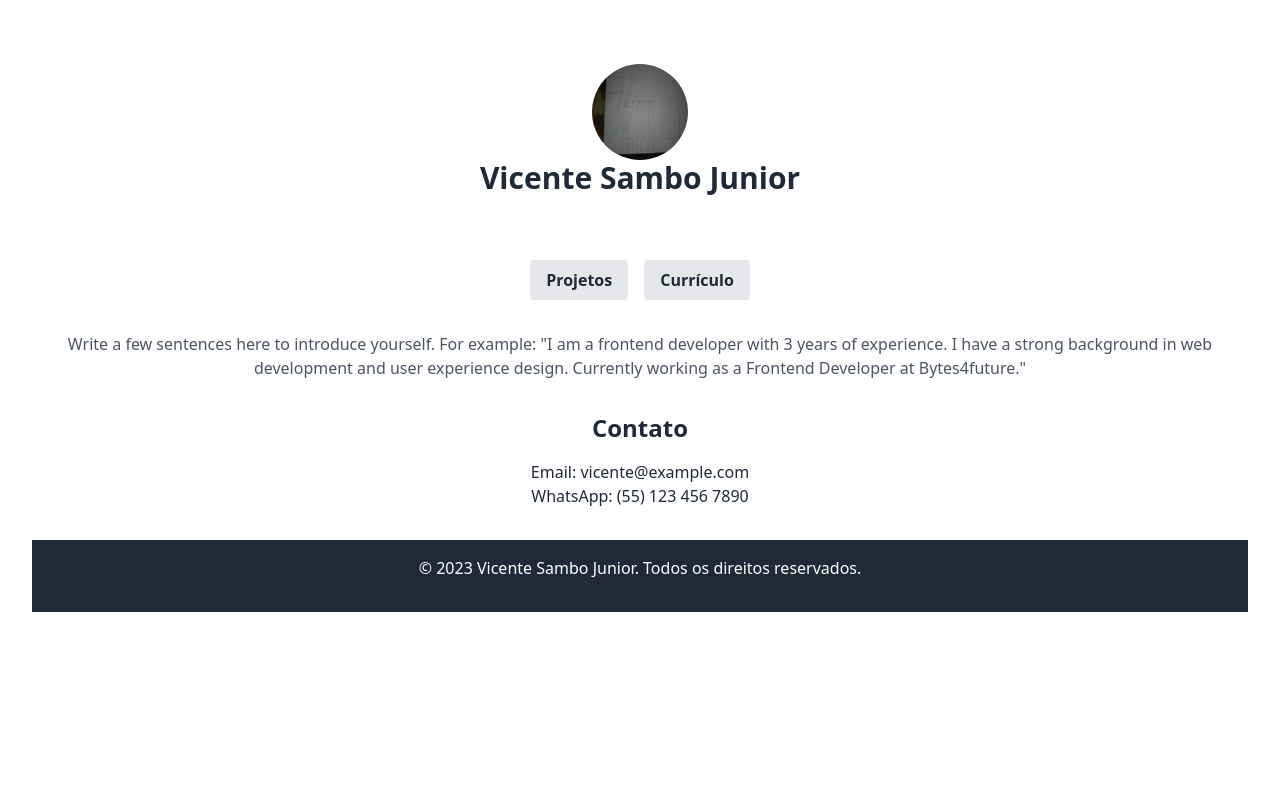
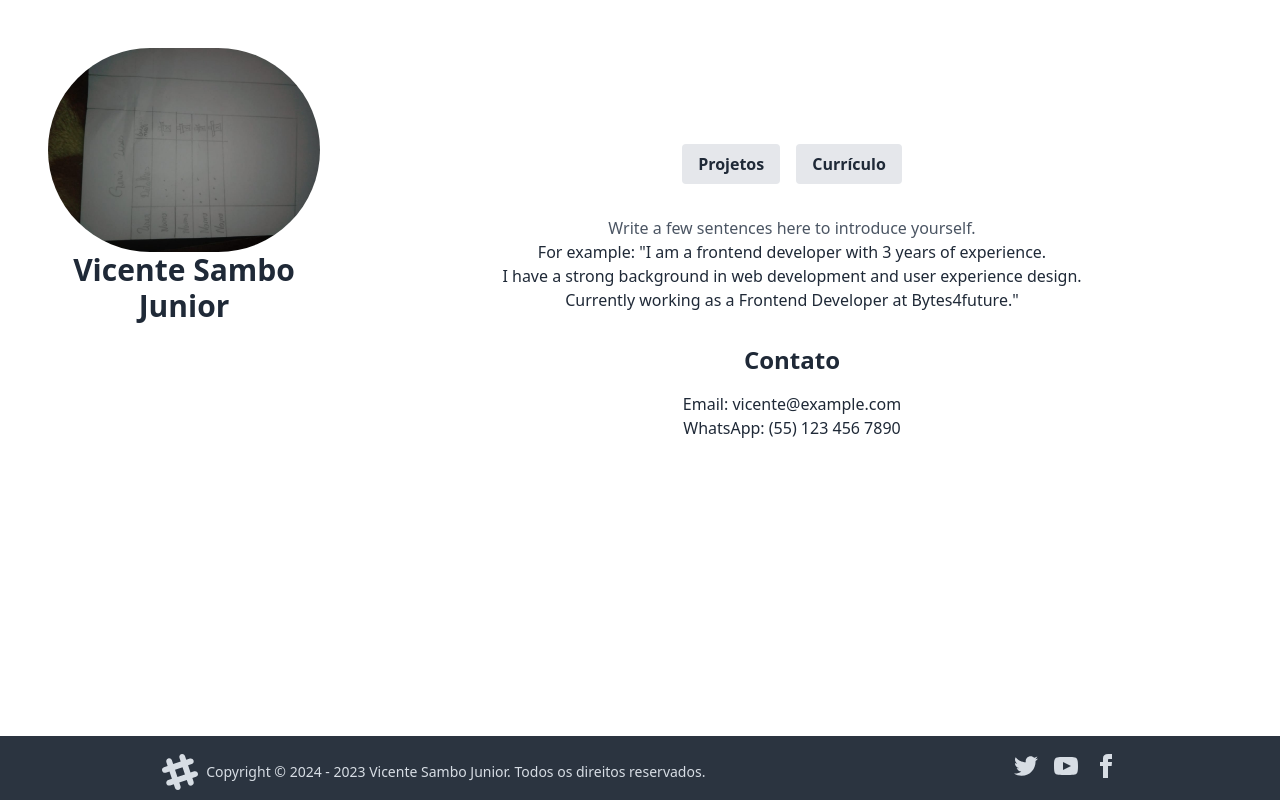
Before and after one commit to Djaysambo/Portifolio, a React (Vite) app: page / in a window 1280 px wide. Built offline with nearby package versions, Linux system fonts and the light colour scheme.

Commit message:
feat:ajust footer

```diff
--- a/src/components/footer/footer.jsx
+++ b/src/components/footer/footer.jsx
@@ -16,7 +16,7 @@ export const Footer =()=> {
       <path
         d="M22.672 15.226l-2.432.811.841 2.515c.33 1.019-.209 2.127-1.23 2.456-1.15.325-2.148-.321-2.463-1.226l-.84-2.518-5.013 1.677.84 2.517c.391 1.203-.434 2.542-1.831 2.542-.88 0-1.601-.564-1.86-1.314l-.842-2.516-2.431.809c-1.135.328-2.145-.317-2.463-1.229-.329-1.018.211-2.127 1.231-2.456l2.432-.809-1.621-4.823-2.432.808c-1.355.384-2.558-.59-2.558-1.839 0-.817.509-1.582 1.327-1.846l2.433-.809-.842-2.515c-.33-1.02.211-2.129 1.232-2.458 1.02-.329 2.13.209 2.461 1.229l.842 2.515 5.011-1.677-.839-2.517c-.403-1.238.484-2.553 1.843-2.553.819 0 1.585.509 1.85 1.326l.841 2.517 2.431-.81c1.02-.33 2.131.211 2.461 1.229.332 1.018-.21 2.126-1.23 2.456l-2.433.809 1.622 4.823 2.433-.809c1.242-.401 2.557.484 2.557 1.838 0 .819-.51 1.583-1.328 1.847m-8.992-6.428l-5.01 1.675 1.619 4.828 5.011-1.674-1.62-4.829z"></path>
     </svg>
-    <p>Copyright © {new Date().getFullYear()} - All right reserved</p>
+    <p>Copyright © {new Date().getFullYear()} - 2023 Vicente Sambo Junior. Todos os direitos reservados.</p>
   </aside>
   <nav className="grid-flow-col gap-4 md:place-self-center md:justify-self-end">
     <a>
--- a/src/components/pages/Home.jsx
+++ b/src/components/pages/Home.jsx
@@ -2,36 +2,51 @@ import React from 'react'
 import { Header } from '../header/header'
 import { Footer } from '../footer/footer'
 import { Porfile } from '../porfale'
+import { NavLink } from 'react-router-dom'
+
 
 export const Home = () => {
   return (
     <>
       <div className="bg-circuit-pattern">
+        <div className="flex">
+                  <div className="flex-none w-1/4 p-4  ">
+                  <div className='border-sky-400'>
+                    <img src="/WhatsApp Image 2024-09-03 at 7.26.46 PM.jpeg" alt="Vicente Sambo Junior" className="rounded-full w-30 h-30 mx-auto" />
+
+                  </div>
+            <h1 className="text-3xl font-bold">Vicente Sambo Junior</h1>
+             </div>
+
+          <div className="flex-grow p-4">
             <header className="text-center py-8">
-        <img src="/WhatsApp Image 2024-09-03 at 7.26.46 PM.jpeg" alt="Vicente Sambo Junior" className="rounded-full w-24 h-24 mx-auto" />
-        <h1 className="text-3xl font-bold">Vicente Sambo Junior</h1>
+
             </header>
+
             <div className="container mx-auto px-4 py-8">
               <div className="flex justify-center">
                 <button className="bg-gray-200 hover:bg-gray-300 text-gray-800 font-bold py-2 px-4 rounded">Projetos</button>
                 <button className="ml-4 bg-gray-200 hover:bg-gray-300 text-gray-800 font-bold py-2 px-4 rounded">Currículo</button>
               </div>
               <p className="text-gray-600 mt-8">
-          Write a few sentences here to introduce yourself.
+                Write a few sentences here to introduce yourself.</p>
+                <p>
                   For example: "I am a frontend developer with 3 years of experience.
-          I have a strong background in web development and user experience design.
-          Currently working as a Frontend Developer at Bytes4future."
+                </p> I have a strong background in web development and user experience design.
+                <p>Currently working as a Frontend Developer at Bytes4future."
               </p>
               <div className="mt-8">
                 <h2 className="text-2xl font-bold">Contato</h2>
                 <ul className="mt-4">
                   <li>Email: vicente@example.com</li>
                   <li>WhatsApp: (55) 123 456 7890</li>
-            {/* Adicione mais informações de contato aqui */}
                 </ul>
               </div>
             </div>
-      <footer className="bg-gray-800 text-white text-center py-4">
+          </div>
+        </div>
+
+        {/*<footer className="bg-gray-800 text-white text-center py-4">
           <p>&copy; 2023 Vicente Sambo Junior. Todos os direitos reservados.</p>
           <div className="flex justify-center mt-4">
             <a href="#" className="text-white mr-2">
@@ -40,9 +55,9 @@ export const Home = () => {
             <a href="#" className="text-white mr-2">
               <i className="fab fa-instagram"></i>
             </a>
-          {/* Adicione outros links para redes sociais aqui */}
           </div>
-      </footer>
+        </footer>*/}
+        <Footer/>
       </div>
     </>
   )
```
Lines whose indentation alone changed are shown as unchanged.
